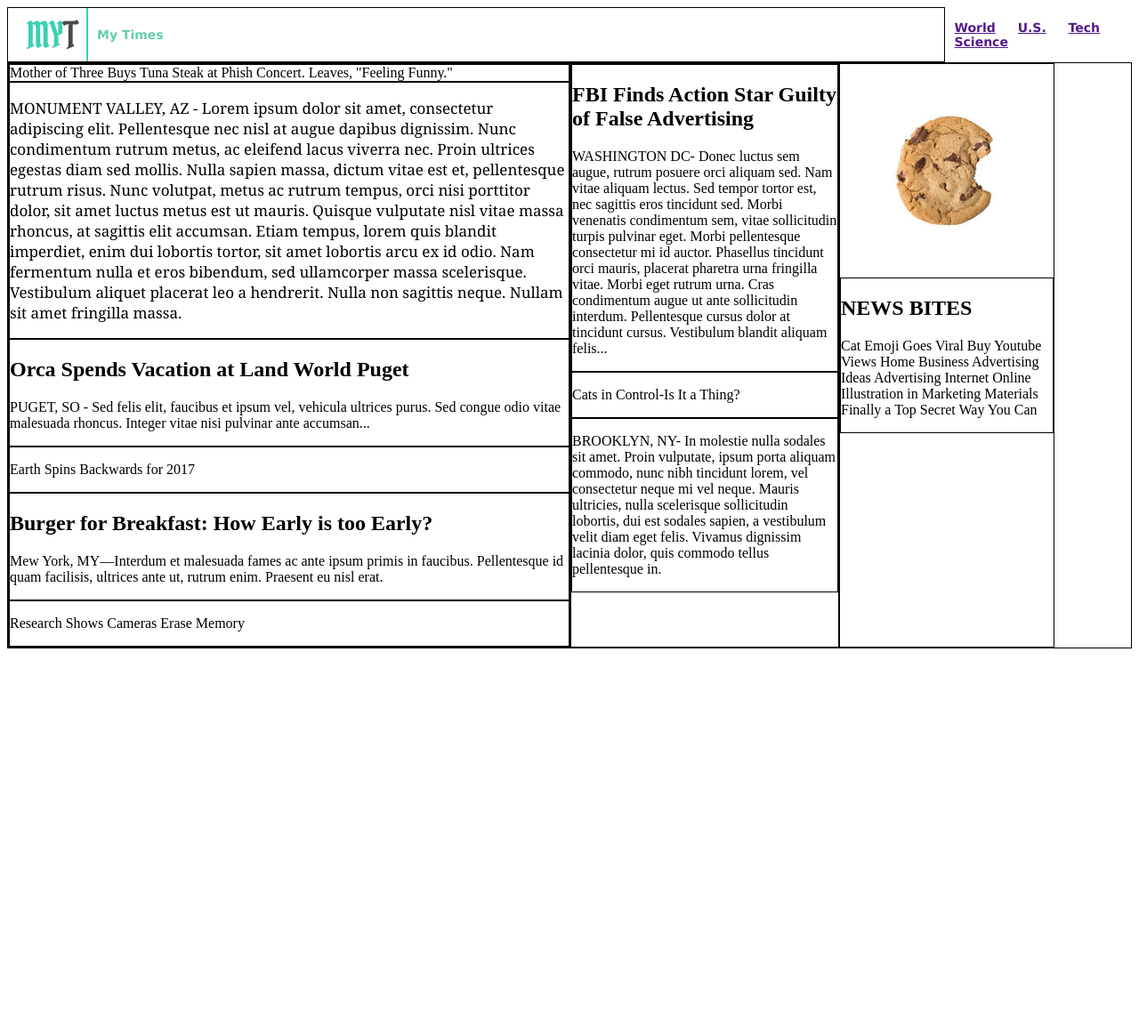
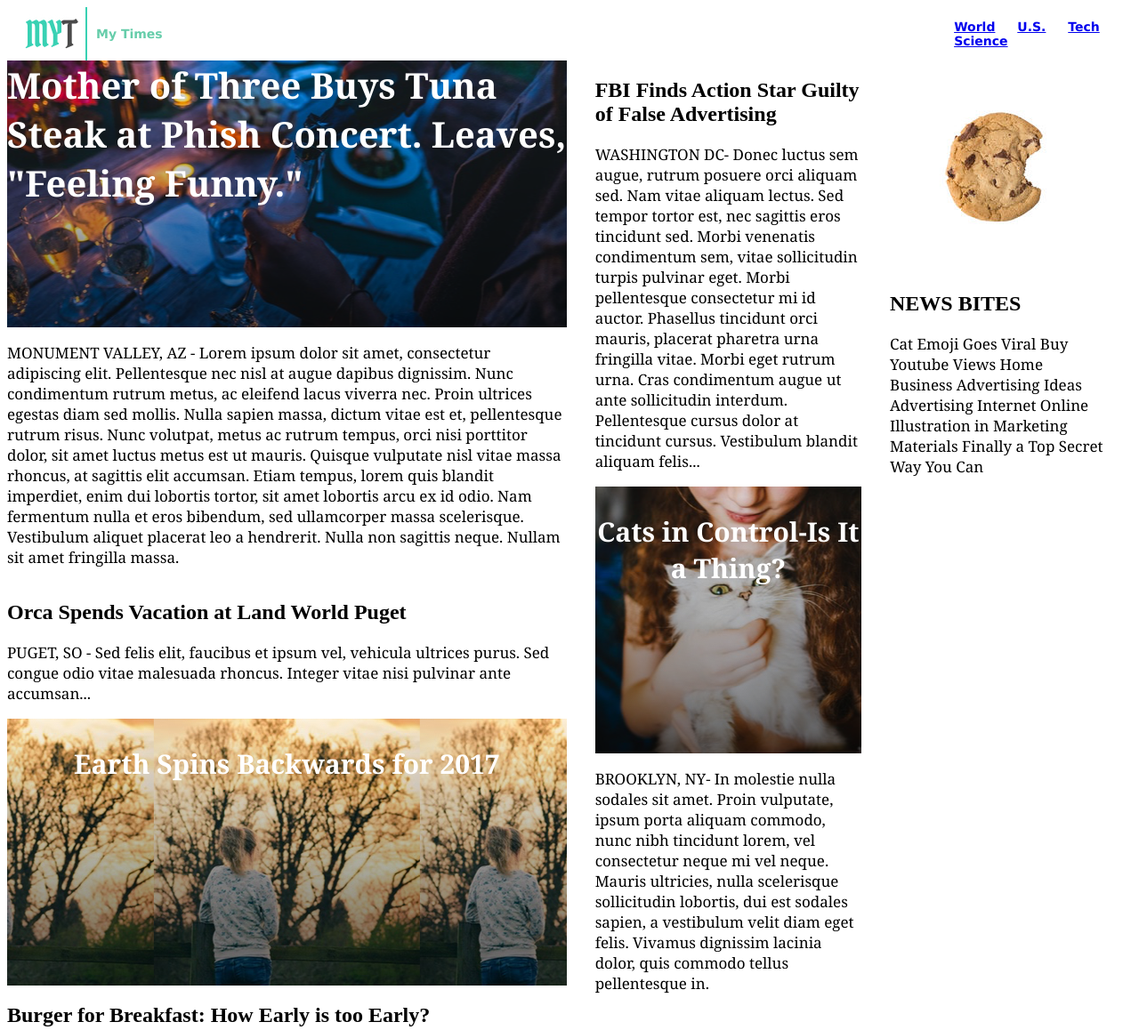
Before and after one commit to haleymich83/MyTimes, a plain HTML site: page index.html in a window 1280 px wide. Shown: the top 1158 px of the page at 89% size. Before the commit the page ends 800 px from the top, so only its background shows below. Drawn offline with Linux system fonts and the light colour scheme.

Commit message:
Begin flex

```diff
--- a/index.html
+++ b/index.html
@@ -11,15 +11,16 @@
         <span>My Times</span>
       </div>
       <nav>
-        <span><a href="">World</a></span>
-        <span><a href="">U.S.</a></span>
-        <span><a href="">Tech</a></span>
-        <span><a href="">Science</a></span>
+        <span><a href="#">World</a></span>
+        <span><a href="#">U.S.</a></span>
+        <span><a href="#">Tech</a></span>
+        <span><a href="#">Science</a></span>
       </nav>
     </header>
     <div class="content">
-      <div class="large">
-        <div class="img-content">
+    <div class="large">
+      <div class="lead">
+        <div class="img-content1">
           <span>Mother of Three Buys Tuna Steak at Phish Concert. Leaves, "Feeling Funny."</span>
         </div>
         <div>
@@ -29,40 +30,47 @@
           Quisque vulputate nisl vitae massa rhoncus, at sagittis elit accumsan. Etiam tempus, lorem quis blandit imperdiet, enim dui lobortis tortor, sit amet lobortis arcu ex id odio.
           Nam fermentum nulla et eros bibendum, sed ullamcorper massa scelerisque. Vestibulum aliquet placerat leo a hendrerit. Nulla non sagittis neque. Nullam sit amet fringilla massa.</p>
         </div>
-        <div>
+      </div>
+      <div>
           <h2>Orca Spends Vacation at Land World Puget</h2>
-            <p>PUGET, SO - Sed felis elit, faucibus et ipsum vel, vehicula ultrices purus.
+            <p class="narrative">PUGET, SO - Sed felis elit, faucibus et ipsum vel, vehicula ultrices purus.
               Sed congue odio vitae malesuada rhoncus. Integer vitae nisi pulvinar ante accumsan...</p>
         </div>
-        <div>
+      <div class="second">
+        <div class="img-content">
             <p>Earth Spins Backwards for 2017</p>
         </div>
+      </div>
         <div>
           <h2>Burger for Breakfast: How Early is too Early?</h2>
-            <p>Mew York, MY—Interdum et malesuada fames ac ante ipsum primis in faucibus.
+            <p class="narrative">Mew York, MY—Interdum et malesuada fames ac ante ipsum primis in faucibus.
               Pellentesque id quam facilisis, ultrices ante ut, rutrum enim. Praesent eu nisl erat.</p>
         </div>
-        <div>
+      <div class="third">
+        <div class="img-content">
             <p>Research Shows Cameras Erase Memory</p>
         </div>
       </div>
+    </div>
       <div class="medium">
         <div>
         <h2>FBI Finds Action Star Guilty of False Advertising</h2>
-          <p>WASHINGTON DC- Donec luctus sem augue, rutrum posuere orci aliquam sed. Nam vitae aliquam lectus. Sed tempor tortor est, nec sagittis eros tincidunt sed. Morbi venenatis condimentum sem, vitae sollicitudin turpis pulvinar eget. Morbi pellentesque consectetur mi id auctor. Phasellus tincidunt orci mauris, placerat pharetra urna fringilla vitae. Morbi eget rutrum urna. Cras condimentum augue ut ante sollicitudin interdum. Pellentesque cursus dolor at tincidunt cursus. Vestibulum blandit aliquam felis...</p>
+          <p class="narrative">WASHINGTON DC- Donec luctus sem augue, rutrum posuere orci aliquam sed. Nam vitae aliquam lectus. Sed tempor tortor est, nec sagittis eros tincidunt sed. Morbi venenatis condimentum sem, vitae sollicitudin turpis pulvinar eget. Morbi pellentesque consectetur mi id auctor. Phasellus tincidunt orci mauris, placerat pharetra urna fringilla vitae. Morbi eget rutrum urna. Cras condimentum augue ut ante sollicitudin interdum. Pellentesque cursus dolor at tincidunt cursus. Vestibulum blandit aliquam felis...</p>
         </div>
-        <div>
+      <div class="fourth">
+        <div class="img-content">
           <p>Cats in Control-Is It a Thing?</p>
         </div>
+      </div>
         <div>
-          <p>BROOKLYN, NY- In molestie nulla sodales sit amet. Proin vulputate, ipsum porta aliquam commodo, nunc nibh tincidunt lorem, vel consectetur neque mi vel neque. Mauris ultricies, nulla scelerisque sollicitudin lobortis, dui est sodales sapien, a vestibulum velit diam eget felis. Vivamus dignissim lacinia dolor, quis commodo tellus pellentesque in.</p>
+          <p class="narrative">BROOKLYN, NY- In molestie nulla sodales sit amet. Proin vulputate, ipsum porta aliquam commodo, nunc nibh tincidunt lorem, vel consectetur neque mi vel neque. Mauris ultricies, nulla scelerisque sollicitudin lobortis, dui est sodales sapien, a vestibulum velit diam eget felis. Vivamus dignissim lacinia dolor, quis commodo tellus pellentesque in.</p>
         </div>
       </div>
       <div class="small">
         <img src="resources\images\img-news-bite.png" alt="cookie">
         <div>
           <h2>NEWS BITES</h2>
-          <p>Cat Emoji Goes Viral Buy Youtube Views Home Business Advertising Ideas Advertising Internet Online Illustration in Marketing Materials Finally a Top Secret Way You Can</p>
+          <p class="narrative">Cat Emoji Goes Viral Buy Youtube Views Home Business Advertising Ideas Advertising Internet Online Illustration in Marketing Materials Finally a Top Secret Way You Can</p>
         </div>
       </div>
     </div>
--- a/resources/style.css
+++ b/resources/style.css
@@ -7,7 +7,6 @@ header{
 }
 
 div{
-  border: 1px solid black;
 }
 
 header span{
@@ -34,28 +33,66 @@ nav span{
 
 .content{
   display: flex;
+  justify-content: center;
+  margin: 0 auto 78px auto;
 }
 
 .large{
   display: flex;
   width: 630px;
   flex-direction: column;
+  margin-right: 32px;
 }
 
 .medium{
   display: flex;
   width: 300px;
   flex-direction: column;
+  margin-right: 32px;
 }
 
 .small{
   display: flex;
   width: 240px;
   flex-direction: column;
+  margin-right: 32px;
 }
 
 .img-content{
-  background-image: URL("resources\images\img-story-1.png");
+  font-family: Georgia;
+  font-weight: bold;
+  font-size: 30px;
+  color: white;
+  height: 300px;
+  text-align: center;
+  justify-content: center;
+}
+
+.img-content1{
+  font-family: Georgia;
+  font-weight: bold;
+  font-size: 40px;
+  color: white;
+  height: 300px;
+}
+
+.lead .img-content1{
+  display: flex;
+  background-image: URL("./images/img-story-main.png");
+}
+.second .img-content{
+  background-image: URL("./images/img-story-2.png");
+  display: flex;
+  background-position: center;
+}
+.third .img-content{
+  background-image: URL("./images/img-story-3.png");
+  display: flex;
+  background-position: center;
+}
+.fourth .img-content{
+  background-image: URL("./images/img-story-1.png");
+  display: flex;
 }
 
 .narrative{
```
